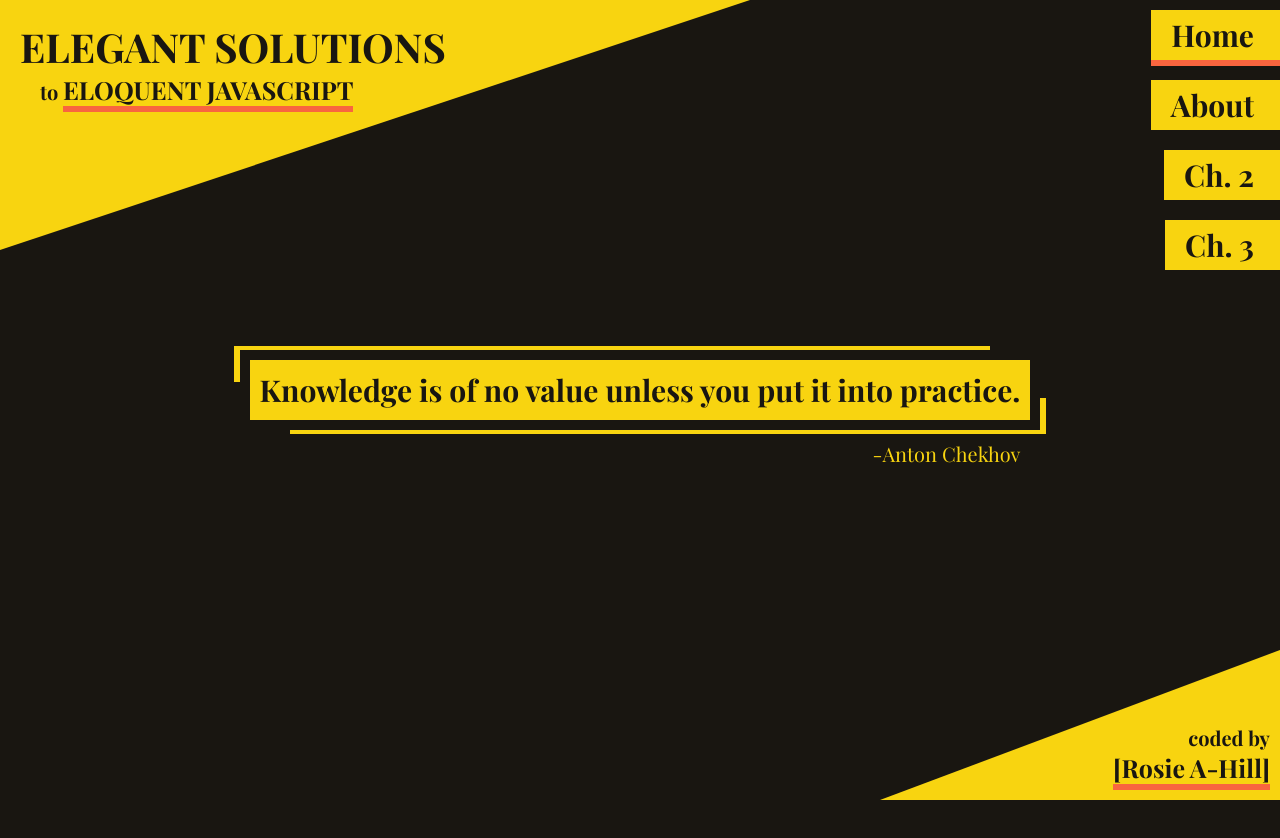
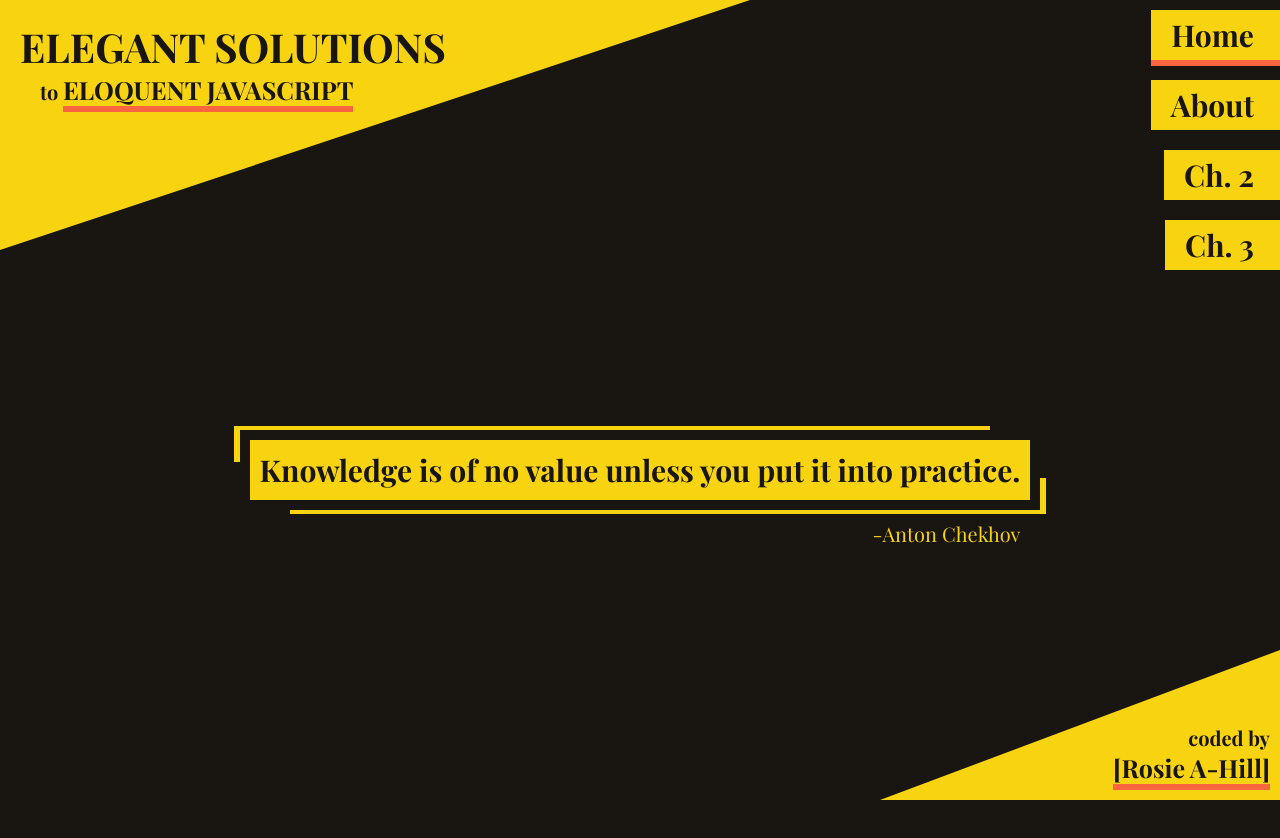
Before and after one commit to RoseAHill/eloquent-js-3rd, a React (Create React App) app: page / in a window 1280 px wide. Shown: the top 838 px of the page. After the commit the page ends 800 px from the top, so only its background shows below. Built offline with nearby package versions, Linux system fonts and the light colour scheme.

Commit message:
fix content being larger than screen

```diff
--- a/src/App/App.css
+++ b/src/App/App.css
@@ -52,7 +52,6 @@
 
 .content {
   text-align: center;
-  height: 100%;
   margin: auto;
 }
 
--- a/src/App/pages/Landing/Landing.css
+++ b/src/App/pages/Landing/Landing.css
@@ -1,7 +1,3 @@
-.content figure {
-  margin: 10vh auto;
-}
-
 figure blockquote {
   margin: 2rem 2rem 0;
   padding: 1rem;
@@ -20,3 +16,9 @@
   text-align: right;
   padding: 1rem 4rem;
 }
+
+@media only screen and (min-width: 700px) {
+  .content figure {
+    margin: 20vh auto;
+  }
+}
```
